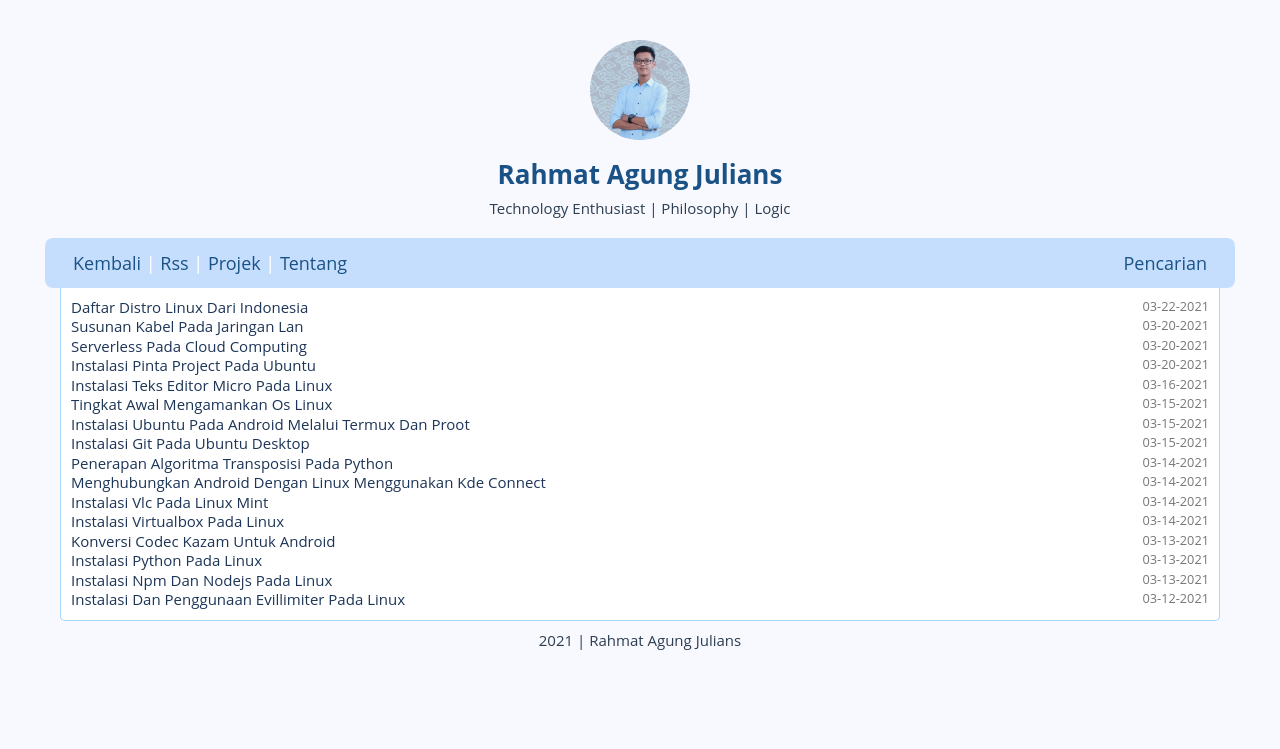
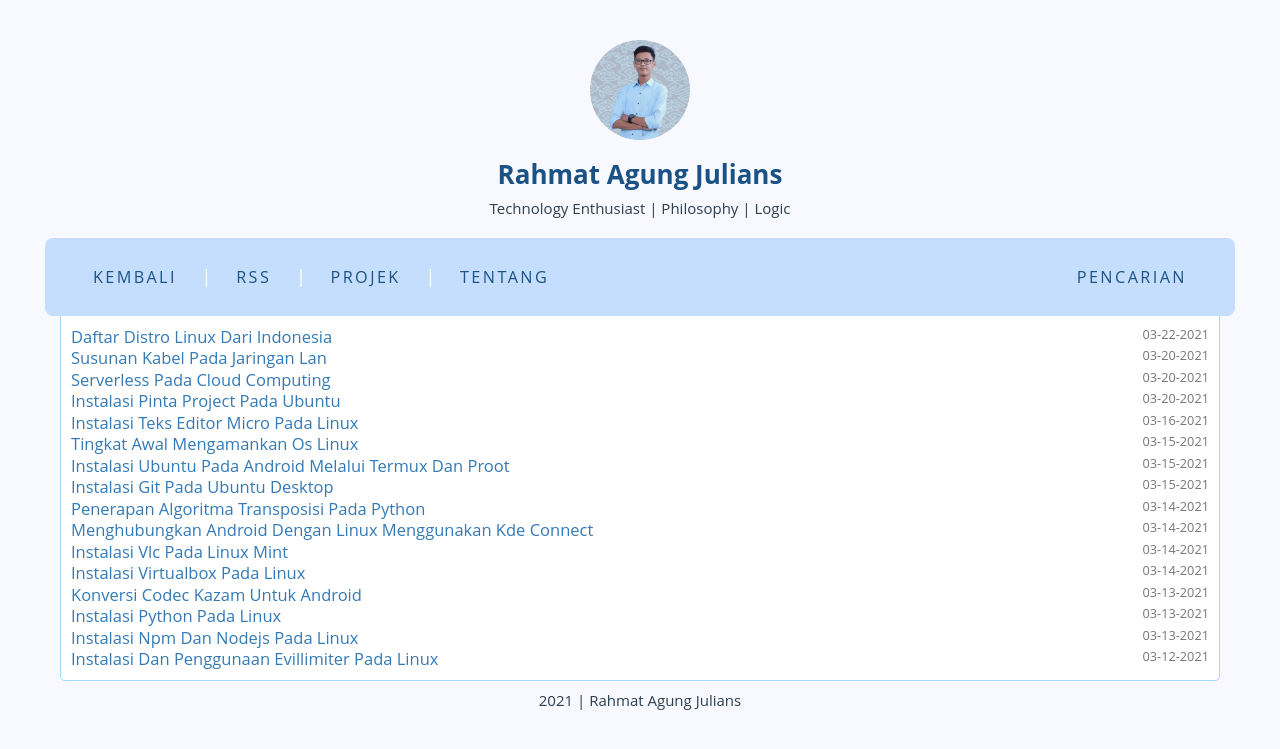
Before and after one commit to rahmatagungj/ruby-blog, a Jekyll site: the page built from index.md, in a window 1280 px wide. Shown: the top 749 px of the page. Built offline with Jekyll 4.4.1, drawn with Linux system fonts in a browser that asks for light colours.

Commit message:
style for link

```diff
--- a/_sass/style.scss
+++ b/_sass/style.scss
@@ -57,6 +57,7 @@ li { margin: 0.4rem 0; }
 
 a.post-list {
   text-transform: capitalize;
+  font-size: 1.1em;
 }
 
 pre.highlight {
@@ -88,9 +89,6 @@ img.head-icon {
 
 // BAGIAN .highlight
 
-.ct a {
-  color: #1d3557;
-}
 
 .blacked {
   color: black;
@@ -106,9 +104,7 @@ img.head-icon {
   font-size: 1.2em;
 }
 
-.toolbar a {
-  color: #1a5285;
-}
+
 
 .headright {
   text-align: right;
@@ -607,3 +603,39 @@ h6 {
 .result {
   font-size: 1.1em;
 }
+
+
+
+
+.toolbar a {
+  font-size: 0.9em;
+  text-transform: uppercase;
+  color: #1a5285;
+  text-decoration: none;
+  letter-spacing: 0.15em;
+
+  display: inline-block;
+  padding: 15px 20px;
+  position: relative;
+}
+.toolbar a:after {
+  background: none repeat scroll 0 0 transparent;
+  bottom: 0;
+  content: "";
+  display: block;
+  height: 2px;
+  left: 50%;
+  position: absolute;
+  background: rgb(255, 255, 255);
+  transition: width 0.3s ease 0s, left 0.3s ease 0s;
+  width: 0;
+}
+.toolbar a:hover:after {
+  text-decoration: none;
+  width: 100%;
+  left: 0;
+}
+
+.toolbar a:hover{
+  text-decoration: none;
+}
```
